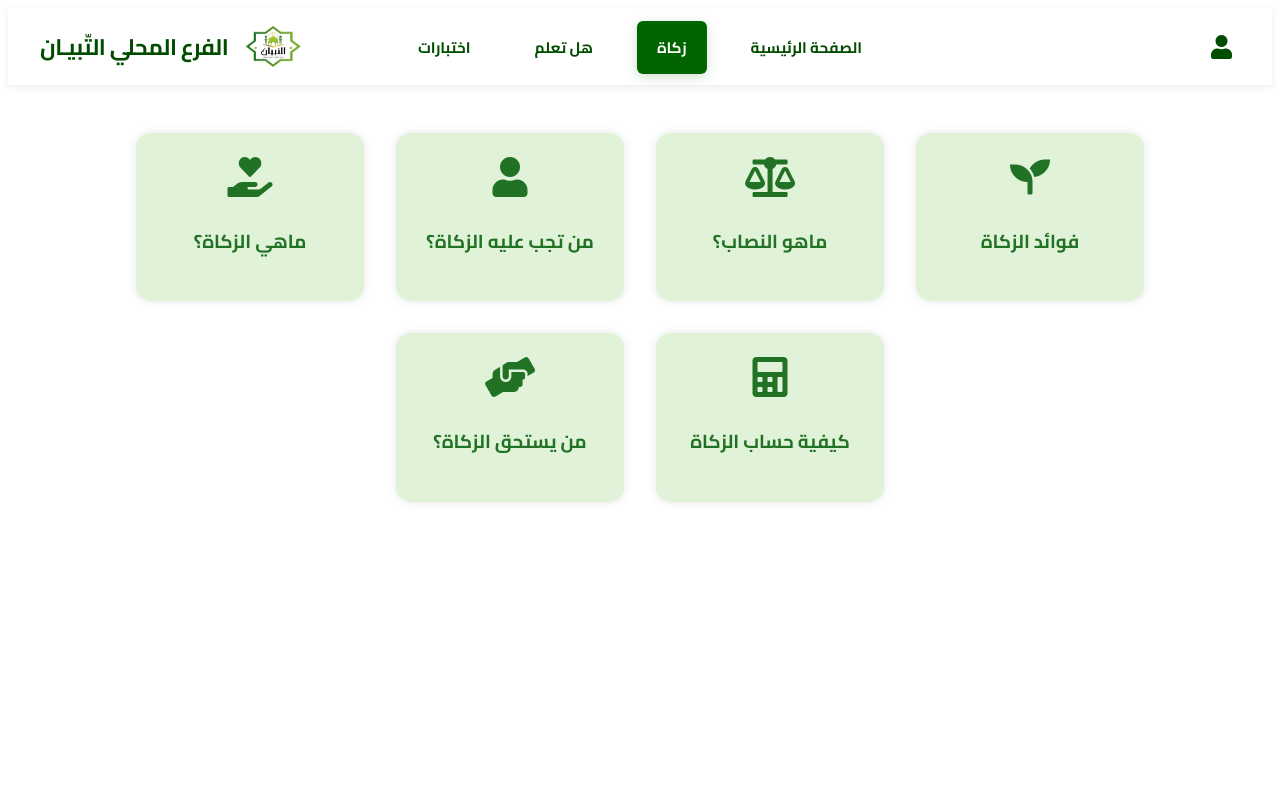
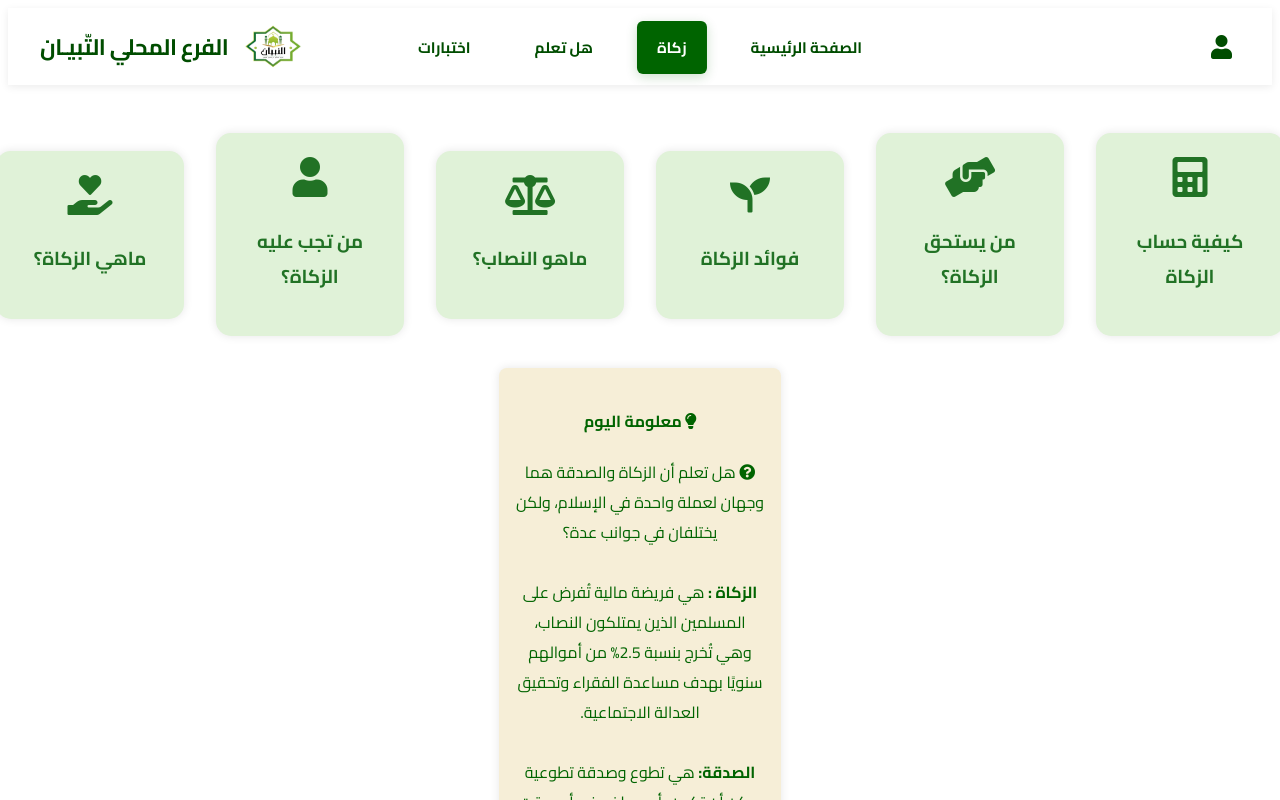
Before and after one commit to MeriemGdara/Al-Tebyen-project, an Angular app in the folder altebyenApp/: page /zakat in a window 1280 px wide. Shown: the top 800 px of the page. Built offline with nearby package versions, Linux system fonts and the light colour scheme.

Commit message:
zakat complted

```diff
--- a/altebyenApp/src/app/zakat/zakat.component.css
+++ b/altebyenApp/src/app/zakat/zakat.component.css
@@ -2,160 +2,225 @@
 
 body, html {
   overflow: auto;
+  margin: 0;
+  padding: 0;
+  font-family: 'Cairo', sans-serif;
+  background-color: #f9f9f9;
 }
+
 .zakat-page {
   padding: 2rem;
-  background-color: #f9f9f9;
-  min-height:auto;
-  direction: rtl;
-  font-family: 'Cairo';
+  min-height: auto;
+  font-family: 'Cairo', sans-serif;
 }
 
 .cards-container {
   display: flex;
   flex-wrap: wrap;
   justify-content: center;
+  align-items: center;
   gap: 2rem;
   margin-top: 3em;
+  text-align: center;
+  flex-wrap: nowrap;
 }
 
 .card {
   background-color: #e0f2d8;
   border-radius: 15px;
-  text-align: center;
   padding: 1.5rem;
   width: 15%;
   min-width: 140px;
   max-width: 180px;
-  position: relative;
   cursor: pointer;
   transition: transform 0.3s, box-shadow 0.3s, background-color 0.3s, color 0.3s;
   box-shadow: 0 0 10px rgba(0, 0, 0, 0.1);
-  color: #217225; /* Texte vert par défaut */
+  color: #217225;
   font-family: 'Cairo';
+  font-size: 1em;
+  display: flex;
+  flex-direction: column;
+  align-items: center;
+  justify-content: center;
+  text-align: center;
 }
 
 .card .icon {
   font-size: 2.5rem;
-  color: #217225; /* Couleur de l'icône par défaut */
+  color: #217225;
   margin-bottom: 0.5rem;
   transition: color 0.3s;
 }
 
 .card:hover,
-.card.active { /* Ajout de active */
+.card.active {
   transform: translateY(-5px);
   box-shadow: 0 4px 20px rgba(0, 0, 0, 0.2);
   background-color: #006400;
-  color: #fff; /* Texte blanc au survol */
+  color: #fff;
 }
 
 .card:hover .icon,
 .card.active .icon {
-  color: #fff; /* Icône blanche au survol */
+  color: #fff;
 }
 
-/* La bulle d'information */
 .bubble {
-  position: relative;
-  top: 40px;
-  left: 50%;
-  transform: translateX(-50%);
-  width: 80vw;
-  max-width: 1500px;
-  min-height: 600px;
-  background: #e0f2d8;
-  border: 3px dashed #217225;
+  flex: 1;
+  margin-right: 5%;
+  max-width: 1100px;
+  background-color: #ffffff;
   border-radius: 20px;
   padding: 2rem;
-  z-index: 1000;
-  animation: bubbleFade 0.5s ease forwards;
+  box-shadow: 0 6px 20px rgba(0, 0, 0, 0.1);
+  line-height: 2;
+  animation: fadeInUp 1s ease forwards;
+  font-family: 'Cairo';
+  direction: rtl;
+  text-align: right;
+  margin-top: 10px;
+  position: relative;
+}
+
+.ayat {
+  font-family: 'Cairo';
+  font-size: 1.5rem;
+  background-color: #f0f8ec;
+  border-right: 5px solid #217225;
+  padding: 1rem;
+  margin-bottom: 1.5rem;
+  text-align: right;
+}
+
+.icon-title {
+  display: flex;
+  align-items: center;
+  gap: 1rem;
+  margin-bottom: 1rem;
+  text-align: right;
+}
+
+.icon-large {
+  font-size: 2.5rem;
+  color: #217225;
   text-align: center;
-  overflow-y: auto;
-  box-shadow: 0 8px 20px rgba(0, 0, 0, 0.2);
+}
+
+.horizontal-list {
+  display: flex;
+  flex-wrap: wrap;
+  gap: 1.5rem;
+  margin-top: 1.5rem;
+  justify-content: flex-start;
+}
+
+.horizontal-list .item {
+  display: flex;
+  align-items: center;
+  gap: 0.5rem;
+  background-color: #f0f8ec;
+  padding: 0.7rem 1rem;
+  border-radius: 10px;
+  flex: 1 1 200px;
+  color: #155f19;
+  font-weight: bold;
+  direction: rtl;
+  justify-content: flex-start;
+}
+
+.horizontal-list .item i {
+  font-size: 1.3rem;
+  color: #155f19;
+}
+
+.zakat-form {
+  margin-top: 2rem;
+  background-color: #eafaf0;
+  padding: 1.5rem;
+  border-radius: 15px;
+  direction: rtl;
+  text-align: right;
+}
+
+.zakat-form h3 {
+  color: #006400;
+  margin-bottom: 1rem;
+}
+
+.zakat-form label {
+  display: block;
+  margin-bottom: 0.5rem;
+  font-weight: bold;
+}
+
+.zakat-form input,
+.zakat-form select {
+  width: 100%;
+  padding: 0.7rem;
+  margin-bottom: 1rem;
+  border-radius: 8px;
+  border: 1px solid #ccc;
   font-family: 'Cairo';
-  font-size: 1.4rem;
-  line-height: 1.8;
+}
+
+.zakat-form button {
+  background-color: #217225;
+  color: #fff;
+  padding: 0.8rem 1.5rem;
+  border: none;
+  border-radius: 10px;
+  cursor: pointer;
+  font-size: 1rem;
+  transition: background-color 0.3s;
+  font-family: 'Cairo';
+}
+
+.zakat-form button:hover {
+  background-color: #005a00;
+}
+
+.zakat-form h4 {
+  margin-top: 1.5rem;
   color: #006400;
 }
 
-/* Petite flèche de la bulle */
-.bubble-arrow {
-  position: absolute;
-  top: -10px;
-  right: 50%;
-  transform: translateX(50%);
-  width: 0;
-  height: 0;
-  border-left: 10px solid transparent;
-  border-right: 10px solid transparent;
-  border-bottom: 10px solid #d8f3dc;
+.zakat-form p {
+  font-size: 1.1rem;
+  color: #444;
 }
 
-/* Animation */
-@keyframes bubbleFade {
-  0% {
+@keyframes fadeInUp {
+  from {
     opacity: 0;
-    transform: translateX(-50%) scale(0.8);
+    transform: translateY(20px);
   }
-  100% {
+  to {
     opacity: 1;
-    transform: translateX(-50%) scale(1);
+    transform: translateY(0);
   }
 }
 
-  .bubble form {
-    display: flex;
-    flex-direction: column;
-    align-items: center;
-    gap: 1.5rem;
-    max-width: 600px;
-    margin: 0 auto;
-  }
+.daily-info {
+  position: relative;
+  background-color: #f6eed7;
+  padding: 16px;
+  border-radius: 8px;
+  max-width: 280px;
+  height: 600px;
+  font-family: 'Cairo', sans-serif;
+  box-shadow: 0 0 10px rgba(0,0,0,0.1);
+  text-align: center;
+  flex: 0 0 250px;
+  color: #006400;
+  font-size: 1em;
+  direction: rtl;
+}
 
-  .bubble label {
-    font-size: 1.2rem;
-    color: #2d6a4f;
-    font-weight: bold;
-    align-self: flex-start;
-  }
-
-  .bubble input,
-  .bubble select,
-  .bubble textarea {
-    width: 100%;
-    padding: 0.8rem 1rem;
-    border: 2px solid #95d5b2;
-    border-radius: 10px;
-    font-size: 1.1rem;
-    background-color: #fff;
-    font-family: 'Cairo';
-    transition: border 0.3s;
-  }
-
-  .bubble input:focus,
-  .bubble select:focus,
-  .bubble textarea:focus {
-    outline: none;
-    border-color: #40916c;
-    box-shadow: 0 0 5px rgba(64, 145, 108, 0.5);
-  }
-
-  .bubble button {
-    background-color: #2d6a4f;
-    color: white;
-    font-size: 1.2rem;
-    padding: 0.7rem 1.5rem;
-    border: none;
-    border-radius: 8px;
-    cursor: pointer;
-    transition: background-color 0.3s;
-  }
-
-  .bubble button:hover {
-    background-color: #1b4332;
-  }
-  .ayat {
-    font-family: 'Amiri', serif;
-
+.info-wrapper {
+  display: flex;
+  gap: 0.2rem; /* espace entre les deux */
+  justify-content: center; /* pour centrer horizontalement */
+  align-items: flex-start; /* pour aligner en haut */
+  margin-top: 2rem;
+  flex-wrap: wrap; /* si écran petit, passe en colonne */
 }
--- a/altebyenApp/src/app/zakat/zakat.component.html
+++ b/altebyenApp/src/app/zakat/zakat.component.html
@@ -24,7 +24,7 @@
     <h3>كيفية حساب الزكاة</h3>
   </div>
 </div>
-
+<div class="info-wrapper">
 <!-- Bulle -->
 <div *ngIf="selectedContent" class="bubble">
   <ng-container [ngSwitch]="selectedContent">
@@ -171,3 +171,18 @@
 
   </ng-container>
 </div>
+
+
+<div class="daily-info">
+  <h4><i class="fas fa-lightbulb"></i> معلومة اليوم</h4>
+  <p>
+    <i class="fas fa-question-circle"></i>  هل تعلم أن الزكاة والصدقة هما وجهان لعملة واحدة في الإسلام، ولكن يختلفان في جوانب عدة؟<br><br>
+    <strong>الزكاة  :</strong> هي فريضة مالية تُفرض على المسلمين الذين يمتلكون النصاب، وهي تُخرج بنسبة 2.5% من أموالهم سنويًا بهدف مساعدة الفقراء وتحقيق العدالة الاجتماعية.<br><br>
+    <strong>الصدقة:</strong> هي تطوع وصدقة تطوعية يمكن أن تكون بأي مبلغ وفي أي وقت، وتساعد في تقوية الروابط الإنسانية والتكافل.<br>
+  </p>
+</div>
+
+
+
+
+</div>
```
